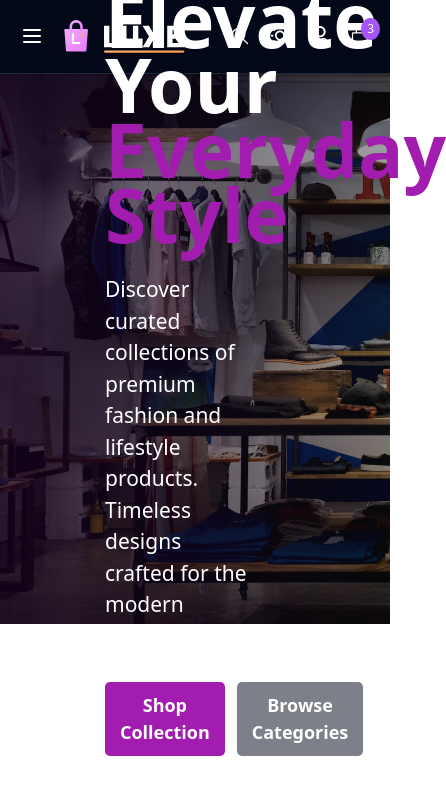
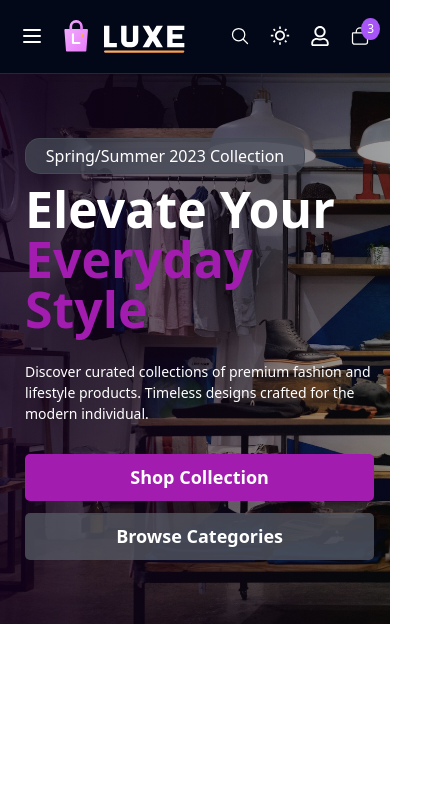
Before and after one commit to hasnainasif0761/SMIT-React-Class-section, a React (Create React App) app: page /shop in a window 390 px wide. Shown: the top 794 px of the page, 446 px wide, since content can reach past the window. Built offline with nearby package versions, Linux system fonts and the light colour scheme.

Commit message:
13-Updation

```diff
--- a/src/assets/css/Home.css
+++ b/src/assets/css/Home.css
@@ -46,3 +46,23 @@
     font-size: 21px;
     color: white;
 }
+
+@media (max-width:768px) {
+    .heroContent
+    {
+        width: 100%;
+    }
+    .homeCont
+    {
+        padding-left: 20px;
+    }
+    .heroContent .para
+    {
+        font-size: 14px;
+    }
+    .heroContent h2
+    {
+        font-size: 50px;
+        line-height: 50px;
+    }
+}
--- a/src/pages/Button.jsx
+++ b/src/pages/Button.jsx
@@ -1,20 +1,30 @@
 import React, { useState } from 'react'
 
 function Button(props) {
-    const [isHomer,setIsHomer] = useState(false);
+    const [isHover,setIsHover] = useState(false);
     let bgColor = props.bg
     const btnCont = {
-        width:'190px',
-        background: bgColor ? bgColor : '#A21CAF'  ,
+        background: isHover
+                    ?(props.hoverBg || '#7E22CE')
+                    :(props.bg || '#A21CAF'),
         padding:'10px 15px',
         borderRadius:'5px',
         fontSize:'18px',
         fontWeight:'600',
-        color:'white'
+        color:'white',
+        cursor:'pointer',
+        transition:'0.3s'
     }
   return (
     <>
-    <button style={btnCont}>{props.title}</button>
+    <button
+    style={btnCont}
+    onMouseEnter={()=>setIsHover(true)}
+    onMouseLeave={()=>setIsHover(false)}
+    className='md:max-w-[190px] w-[97%]'
+    >
+        {props.title}
+    </button>
     </>
   )
 }
--- a/src/pages/HeroSection.jsx
+++ b/src/pages/HeroSection.jsx
@@ -14,9 +14,9 @@ const HeroSection = () => {
         </div>
         <h2>Elevate Your <br/> <span style={{color:'#A21CAF'}}>Everyday Style</span></h2>
         <p className='para mt-3'>Discover curated collections of premium fashion and lifestyle products. Timeless designs crafted for the modern individual.</p>
-        <div className='flex gap-3 mt-5'>
+        <div className='flex flex-col md:flex-row gap-3 mt-5'>
         <Button title="Shop Collection" />
-        <Button title="Browse Categories" bg="#565a64c3" hover-Color="white"/>
+        <Button title="Browse Categories" bg="#565a64c3" hoverBg="#565a64fb"/>
         </div>
       </div>
     </div>
```
